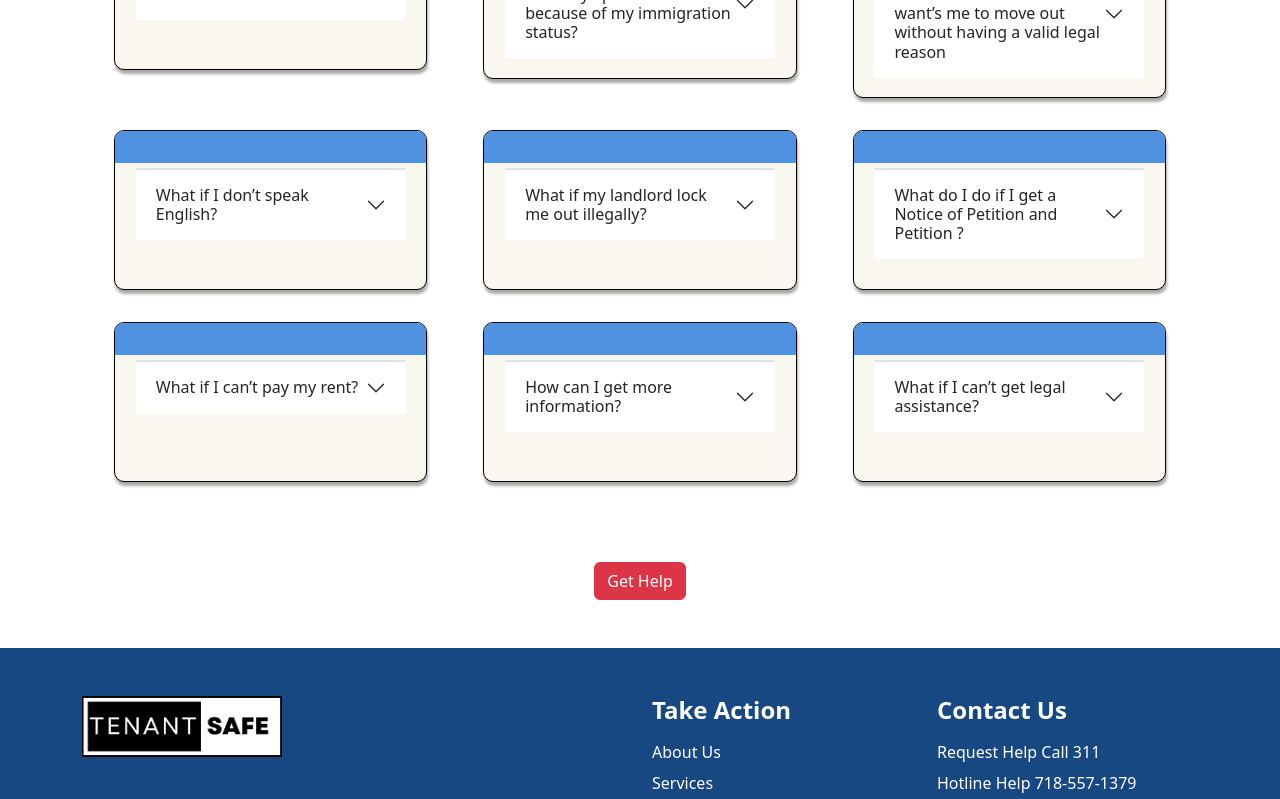
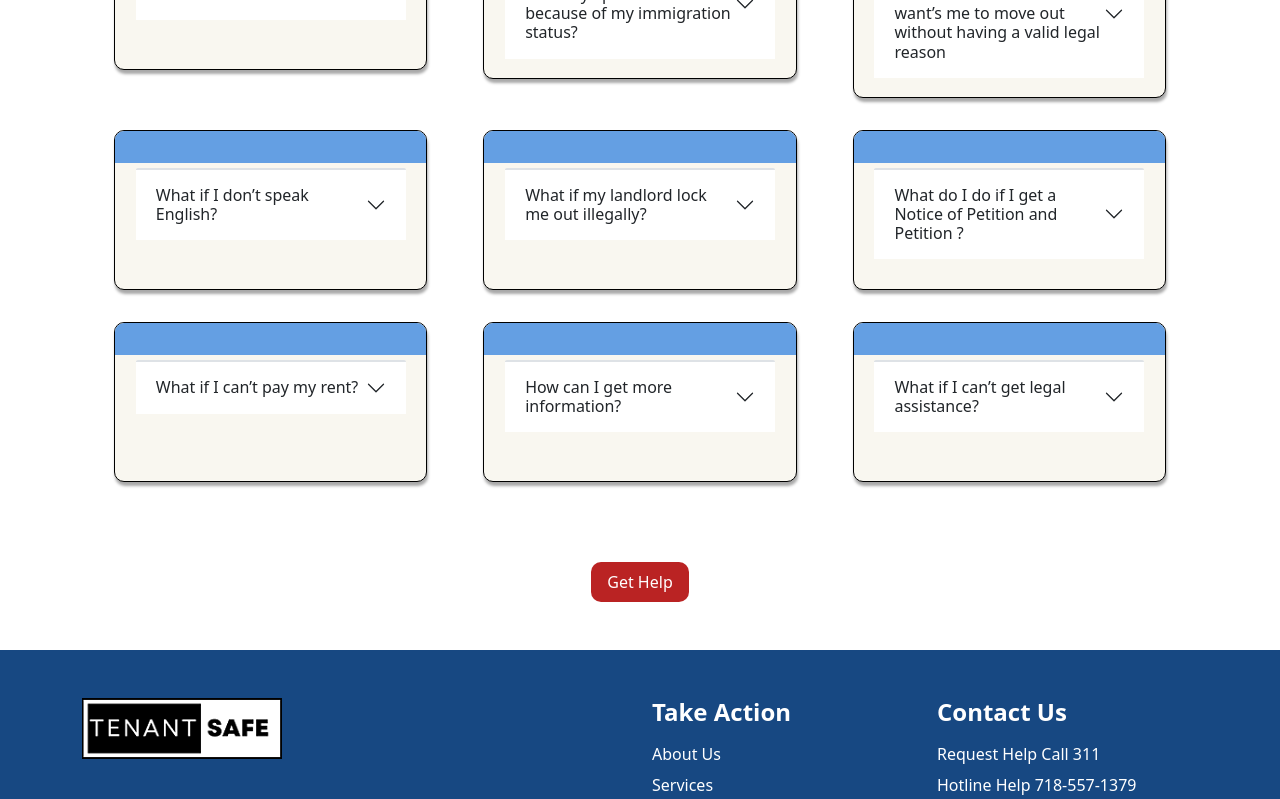
Before and after one commit to Stevenlidl/hackathon_team10tkh2023, a React (Vite) app in the folder Frontend/: page /home in a window 1280 px wide. Shown: the part 720-1519 px from the top of the page. Built offline with nearby package versions, Linux system fonts and the light colour scheme.

Commit message:
final touches

```diff
--- a/Frontend/src/components/map.jsx
+++ b/Frontend/src/components/map.jsx
@@ -5,9 +5,9 @@ import locations from '../mapData';
 import MapMarker from './locationMarker';
 import { apiKey } from '../constants';
 import { useMemo, useRef } from 'react';
-import { Container } from 'react-bootstrap';
+import { Container, Row, Col } from 'react-bootstrap';
 
-export default function Map(props) {
+export default function Map() {
     const nycCenter = useMemo(() => ({ lat: 40.746, lng: -73.94 }), []);
     const mapRef = useRef();
 
@@ -15,10 +15,16 @@ export default function Map(props) {
         googleMapsApiKey: apiKey
     });
 
+    const bronxCenter = { lat: 40.82428365730261, lng: -73.90861092979034 };
+    const brooklynCenter = { lat: 40.67112801205188, lng: -73.95868722435108 };
+    const manhattanCenter = { lat: 40.78004080880433, lng: -73.96713921461976 };
+    const queensCenter = { lat: 40.719710795062326, lng: -73.85011435283536 };
+    const siCenter = { lat: 40.656870262453424, lng: -74.05227870602411 };
+
     const onLoad = (map) => mapRef.current = map;
-    console.log(apiKey);
 
     return (
+        <>
             <Container className='mapContainer mb-5'>
                 {isLoaded &&
                     <GoogleMap
@@ -43,7 +49,7 @@ export default function Map(props) {
                                                 return (
                                                     borough.map((location, index) => {
                                                         return (
-                                                        <MapMarker {...location} clusterer={clusterer} key={index + 20} />
+                                                            <MapMarker {...location} clusterer={clusterer} key={index + 50} />
                                                         )
                                                     })
                                                 )
@@ -56,5 +62,22 @@ export default function Map(props) {
                     </GoogleMap>
                 }
             </Container>
+            <Container className='helpBoroughs'>
+                <h1>Find help by borough</h1>
+                <Container className='boroughs'>
+                    <Row style={{ width: "70%" }} className='justify-content-center'>
+                        <Col onClick={() => {mapRef.current.panTo(bronxCenter); mapRef.current.setZoom(14);}} lg={5} className='boroughBox m-2'>Bronx</Col>
+                        <Col onClick={() => {mapRef.current.panTo(brooklynCenter); mapRef.current.setZoom(12);}} lg={5} className='boroughBox m-2'>Brooklyn</Col>
+                    </Row>
+                    <Row style={{ width: "70%" }} className='justify-content-center'>
+                        <Col onClick={() => {mapRef.current.panTo(manhattanCenter); mapRef.current.setZoom(11.5);}} lg={5} className='boroughBox m-2'>Manhattan</Col>
+                        <Col onClick={() => {mapRef.current.panTo(queensCenter); mapRef.current.setZoom(12)}} lg={5} className='boroughBox m-2'>Queens</Col>
+                    </Row>
+                    <Row style={{ width: "70%" }} className='justify-content-center'>
+                        <Col onClick={() => {mapRef.current.panTo(siCenter); mapRef.current.setZoom(12)}} lg={5} className='boroughBox m-2'>Staten Island</Col>
+                    </Row>
+                </Container>
+            </Container>
+        </>
     )
 };
--- a/Frontend/src/components/navbar.jsx
+++ b/Frontend/src/components/navbar.jsx
@@ -1,6 +1,5 @@
 import {
     Container, Nav, Navbar,
-    Button
 } from 'react-bootstrap';
 import { useLocation } from 'react-router-dom';
 
@@ -24,4 +23,4 @@ export default function NavBar() {
             </Container>
         </Navbar>
     )
-}
+};
--- a/Frontend/src/css/footer.css
+++ b/Frontend/src/css/footer.css
@@ -34,11 +34,11 @@
 	text-decoration: underline;
 }
 .main-footer .top-section {
-	background-color: #174882;
+	background-color: var(--dark-blue);
 	padding: 3rem 0;
 }
 .main-footer .bottom-section {
-	background-color: #000024;
+	background-color: var(--black);
 	padding: 10px 0;
 	text-align: center;
 }
--- a/Frontend/src/css/home.css
+++ b/Frontend/src/css/home.css
@@ -3,7 +3,6 @@
     flex-direction: column;
     justify-content:center;
     align-items: center;
-
 }
 
 .imgContainer {
@@ -27,7 +26,7 @@ border: 1px solid black;
 border-radius: 10px;
 position: relative;
 overflow: hidden;
-background-color: #F9F7F0;
+background-color: var(--off-white);
 min-height: 10em;
 box-shadow: 1px 4px 3px darkgray;
 }
@@ -36,7 +35,7 @@ box-shadow: 1px 4px 3px darkgray;
     content: '';
     width: 100%;
     height: 2em;
-    background-color: #4E92E1;
+    background-color: var(--light-blue);
     position: absolute;
     top: 0;
     left: 0;
@@ -47,3 +46,17 @@ box-shadow: 1px 4px 3px darkgray;
 .buttonContainer {
     text-align: center;
 }
+
+.helpBtn {
+    background-color: var(--red);
+    color: white;
+    border: 0;
+    border-radius: 10px;
+    padding: 0.5em 1em;
+    transition: 0.2s ease-out;
+}
+
+.helpBtn:hover {
+    background-color: var(--red);
+    opacity: 0.92;
+}
--- a/Frontend/src/index.css
+++ b/Frontend/src/index.css
@@ -6,5 +6,9 @@
 
 :root {
   --blue: #34659F;
-
+  --dark-blue: #174882;
+  --light-blue: #649FE3;
+  --off-white: #F9F7F0;
+  --red: #BA2323;
+  --black: #000024;
 }
--- a/Frontend/src/pages/help.jsx
+++ b/Frontend/src/pages/help.jsx
@@ -1,4 +1,4 @@
-import { Container, Row, Col } from 'react-bootstrap';
+import { Container } from 'react-bootstrap';
 import Map from '../components/map';
 import '../css/help.css';
 
@@ -11,22 +11,6 @@ export default function FindHelp() {
                 <p style={{fontWeight: "bold"}}>Please the call office because walk-in services may be unavailable.</p>
             </Container>
             <Map />
-            <Container className='helpBoroughs'>
-                <h1>Find help by borough</h1>
-                <Container className='boroughs'>
-                    <Row style={{width: "70%"}} className='justify-content-center'>
-                        <Col lg={5} className='boroughBox m-2'>Bronx</Col>
-                        <Col lg={5} className='boroughBox m-2'>Brooklyn</Col>
-                    </Row>
-                    <Row style={{width: "70%"}} className='justify-content-center'>
-                        <Col lg={5} className='boroughBox m-2'>Manhattan</Col>
-                        <Col lg={5} className='boroughBox m-2'>Queens</Col>
-                    </Row>
-                    <Row style={{width: "70%"}} className='justify-content-center'>
-                        <Col lg={5} className='boroughBox m-2'>Staten Island</Col>
-                    </Row>
-                </Container>
-            </Container>
         </Container>
     )
-}
+};
--- a/Frontend/src/pages/home.jsx
+++ b/Frontend/src/pages/home.jsx
@@ -82,7 +82,7 @@ function Home() {
         </Row>
       </Container>
       <Container className="buttonContainer m-5">
-        <Button variant="danger">Get Help</Button>
+        <button className="helpBtn">Get Help</button>
       </Container>
     </Container>
   );
```
Lines whose indentation alone changed are shown as unchanged.
